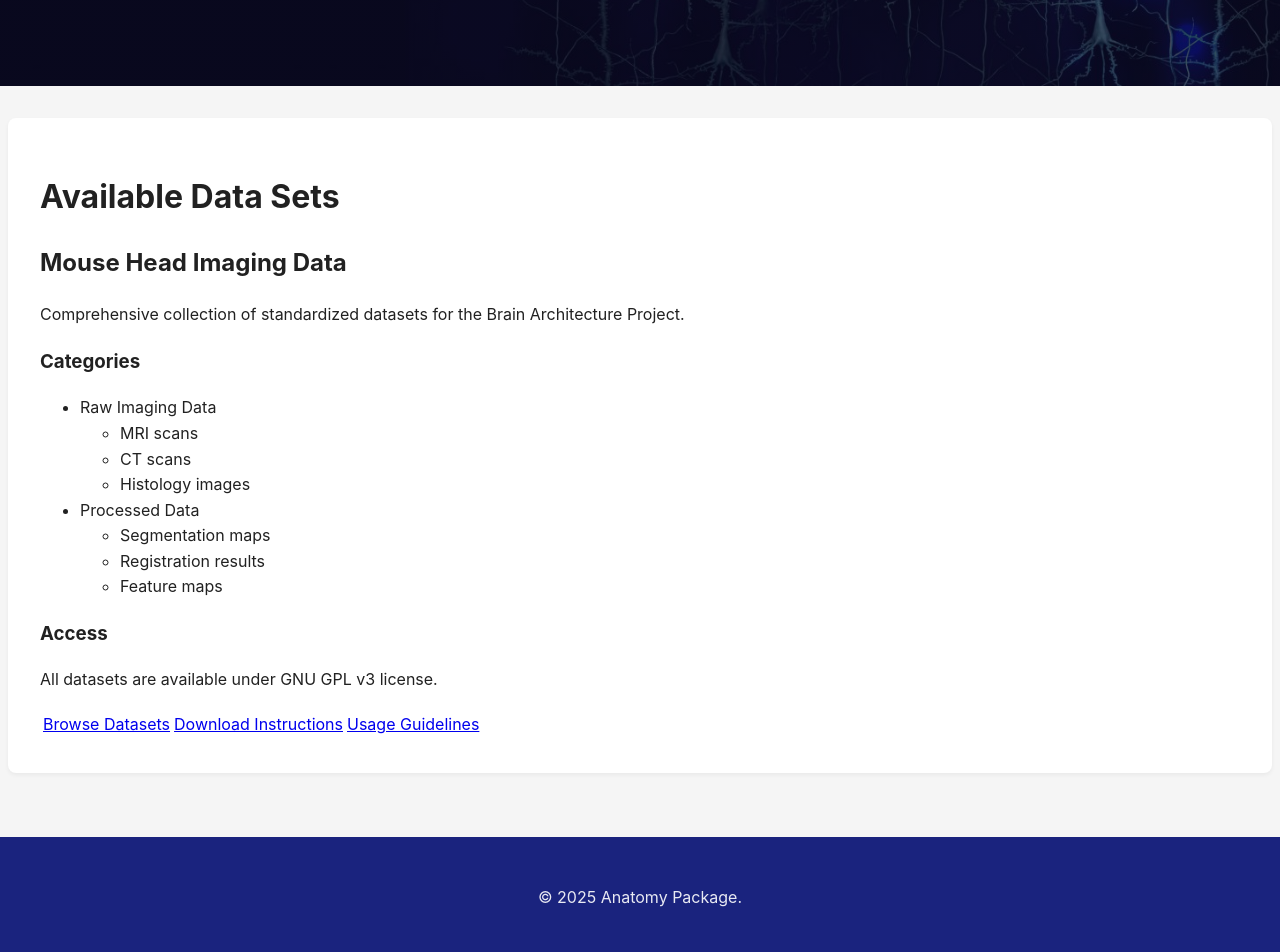
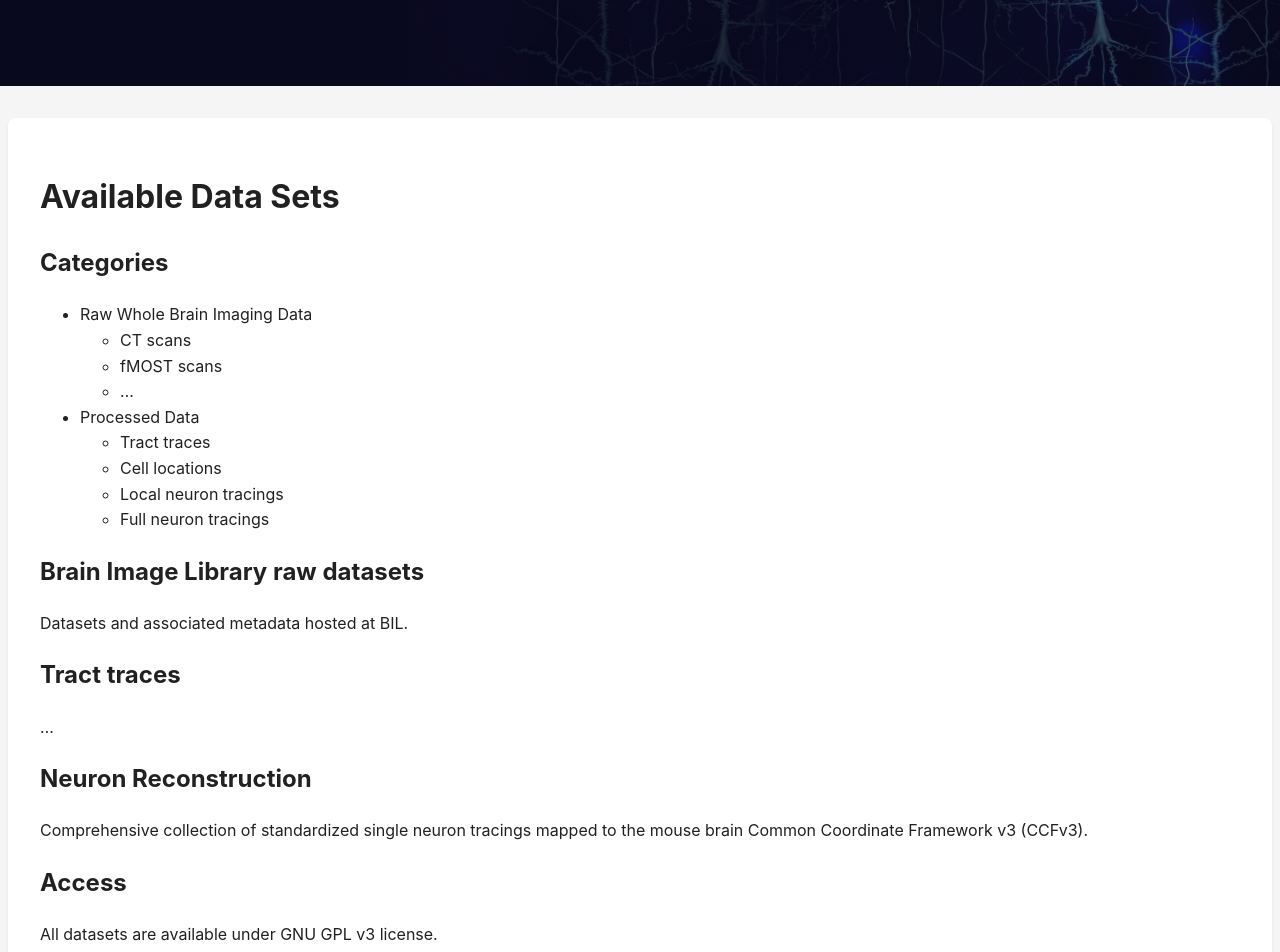
Before and after one commit to someshsb1/BICCN-Anatomy-Paper-Package, a Jekyll site: the page built from pages/data.md, in a window 1280 px wide and 1400 px high. Shown: the part 448-1400 px from the top of the window. Built offline with Jekyll 4.4.1, drawn with Linux system fonts in a browser that asks for light colours; comment, search, counter and statistics services are not loaded.

Commit message:
Update data.md
Signed-off-by: Linus Manubens-Gil <linus.ma.gi@gmail.com>

```diff
--- a/pages/data.md
+++ b/pages/data.md
@@ -5,21 +5,29 @@ title: Data Sets
 
 # Available Data Sets
 
-## Mouse Head Imaging Data
-Comprehensive collection of standardized datasets for the Brain Architecture Project.
-
-### Categories
-- Raw Imaging Data
-  - MRI scans
+## Categories
+- Raw Whole Brain Imaging Data
   - CT scans
-  - Histology images
+  - fMOST scans
+  - ...
 
 - Processed Data
-  - Segmentation maps
-  - Registration results
-  - Feature maps
+  - Tract traces
+  - Cell locations
+  - Local neuron tracings
+  - Full neuron tracings
 
-### Access
+## Brain Image Library raw datasets
+Datasets and associated metadata hosted at BIL.
+
+
+## Tract traces
+...
+
+## Neuron Reconstruction
+Comprehensive collection of standardized single neuron tracings mapped to the mouse brain Common Coordinate Framework v3 (CCFv3).
+
+## Access
 All datasets are available under GNU GPL v3 license.
 
 [Browse Datasets](#) | [Download Instructions](#) | [Usage Guidelines](#)
```
